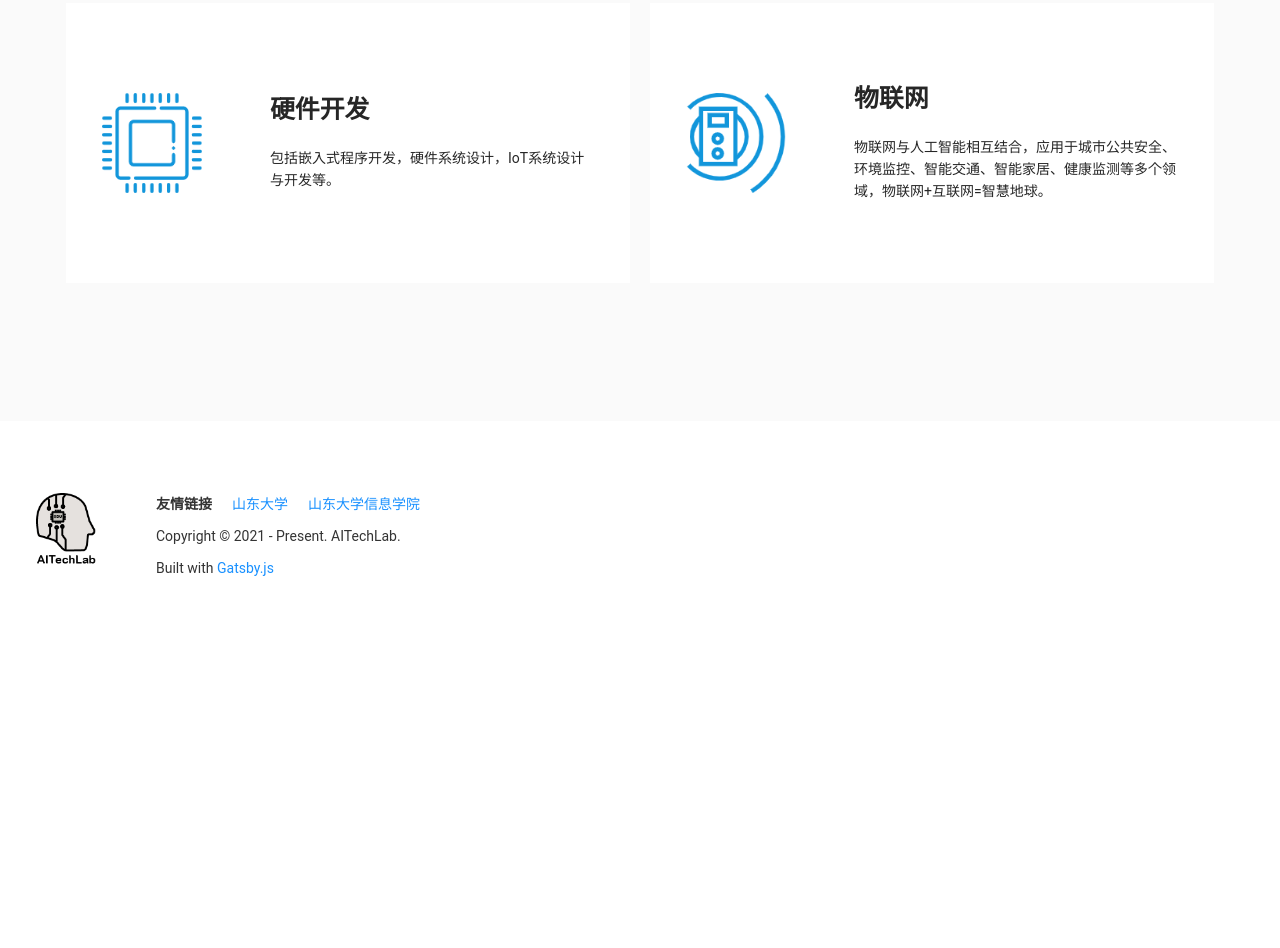
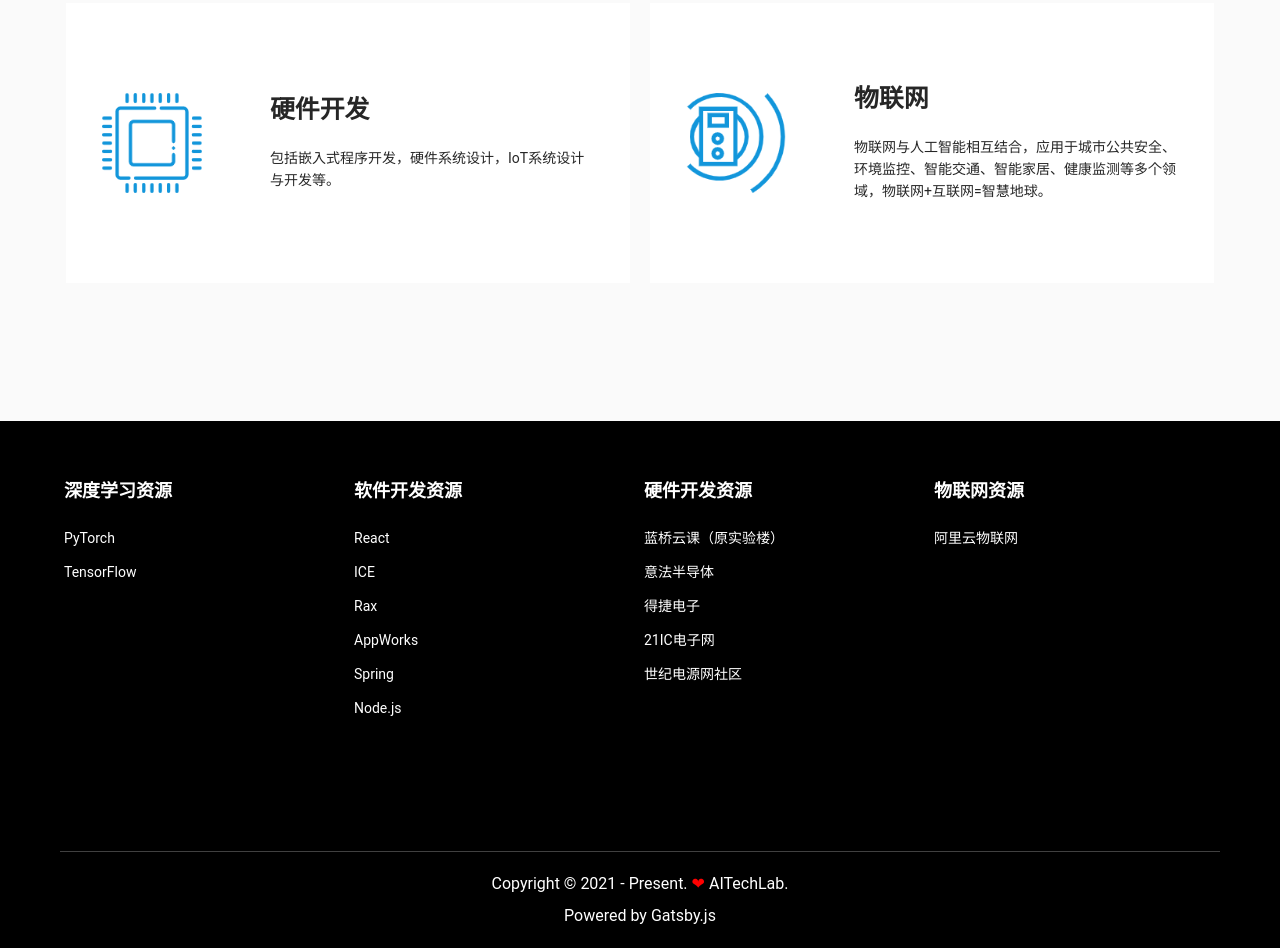
Before and after one commit to luhc228/aitechlab-site, a Gatsby site: page / in a window 1280 px wide. Shown: the part 1319-2267 px from the top of the page. Before the commit the page ends 1952 px from the top, so only its background shows below. Built offline with nearby package versions, Linux system fonts and the light colour scheme; Gatsby itself is replaced by a stand-in of ours.

Commit message:
feat: enhance footer

```diff
--- a/src/components/Footer.tsx
+++ /dev/null
@@ -1,42 +0,0 @@
-import React from "react";
-import { Link } from 'gatsby';
-import { StaticImage } from 'gatsby-plugin-image';
-
-function Footer() {
-  return (
-    <footer
-      style={{
-        margin: `2rem 0`,
-        display: 'flex',
-        padding: `2rem 2rem 3rem 2rem`,
-      }}
-    >
-      <div
-        style={{ backgroundSize: 'contain', maxHeight: '60px', maxWidth: '60px' }}
-      >
-        <StaticImage src="../assets/images/logo2.png" alt="logo" />
-      </div>
-      <div style={{ marginLeft: 60 }}>
-        <div style={{ display: 'flex', marginBottom: 10 }}>
-          <div style={{ fontWeight: 600 }}>友情链接</div>
-          <Link style={{ marginLeft: 20 }} to="https://www.sdu.edu.cn">
-            山东大学
-          </Link>
-          <Link style={{ marginLeft: 20 }} to="https://www.ise.sdu.edu.cn/">
-            山东大学信息学院
-          </Link>
-        </div>
-        <div style={{ marginBottom: 10 }}>
-          Copyright © 2021 - Present. AITechLab.
-        </div>
-        <div>
-          Built with
-          {` `}
-          <a href="https://www.gatsbyjs.com">Gatsby.js</a>
-        </div>
-      </div>
-    </footer>
-  );
-}
-
-export default Footer;
--- /dev/null
+++ b/src/components/Footer/index.module.scss
@@ -0,0 +1,35 @@
+.footer {
+  color: white;
+  background-color: black;
+
+  .container {
+    margin: 0 !important;
+    padding: 60px;
+    display: flex;
+    justify-content: space-between;
+
+    .items {
+      margin-bottom: 60px;
+      .item {
+        margin: 12px 0;
+        display: block;
+        color: #fff;
+      }
+    }
+  }
+
+  .bottom {
+    border-top: 1px solid rgba($color: #ffffff, $alpha: 0.25);
+    font-size: 16px;
+    line-height: 32px;
+    padding: 16px 0;
+    margin: 0 auto;
+    text-align: center;
+    width: 100%;
+    max-width: calc(100% - 120px);
+
+    span {
+      color: red;
+    }
+  }
+}
--- /dev/null
+++ b/src/components/Footer/index.tsx
@@ -0,0 +1,49 @@
+import React from 'react';
+import { useStaticQuery, graphql } from 'gatsby';
+import { Row, Col } from 'antd';
+import * as styles from './index.module.scss';
+
+function Footer() {
+  const data = useStaticQuery(graphql`
+    query AllResourceQuery {
+      allResourceJson {
+        edges {
+          node {
+            id
+            links {
+              link
+              title
+            }
+            mainTitle
+          }
+        }
+      }
+    }
+  `);
+  const {
+    allResourceJson: { edges = [] },
+  } = data;
+  return (
+    <div className={styles.footer}>
+      <Row className={styles.container} gutter={8}>
+        {edges.map(({ node: { id, mainTitle, links = [] } }) => (
+          <Col id={id} className={styles.items} xs={24} sm={12} md={6}>
+            <h4>{mainTitle}</h4>
+            {links.map(({ title, link }) => (
+              <a className={styles.item} href={link} key={link} target="_blank">
+                {title}
+              </a>
+            ))}
+          </Col>
+        ))}
+      </Row>
+      <div className={styles.bottom}>
+        Copyright © 2021 - Present. <span>❤</span> AITechLab.
+        <br />
+        Powered by Gatsby.js
+      </div>
+    </div>
+  );
+}
+
+export default Footer;
--- a/src/components/ResearchField/index.tsx
+++ b/src/components/ResearchField/index.tsx
@@ -1,5 +1,5 @@
 import React from 'react';
-import { List, Card, Row, Col } from 'antd';
+import { List, Row, Col } from 'antd';
 import { GatsbyImage, getImage } from 'gatsby-plugin-image';
 import { useStaticQuery, graphql } from 'gatsby';
 import * as styles from './index.module.scss';
--- /dev/null
+++ b/src/data/resource.json
@@ -0,0 +1,82 @@
+[
+  {
+    "mainTitle": "深度学习资源",
+    "id": "deepLearning",
+    "links": [
+      {
+        "title": "PyTorch",
+        "link": "https://pytorch.org"
+      },
+      {
+        "title": "TensorFlow",
+        "link": "https://www.tensorflow.org/"
+      }
+    ]
+  },
+  {
+    "mainTitle": "软件开发资源",
+    "id": "software",
+    "links": [
+      {
+        "title": "React",
+        "link": "https://reactjs.org/"
+      },
+      {
+        "title": "ICE",
+        "link": "https://ice.work/"
+      },
+      {
+        "title": "Rax",
+        "link": "https://rax.js.org/"
+      },
+      {
+        "title": "AppWorks",
+        "link": "https://appworks.site/"
+      },
+      {
+        "title": "Spring",
+        "link": "https://spring.io/"
+      },
+      {
+        "title": "Node.js",
+        "link": "https://nodejs.org/"
+      }
+    ]
+  },
+  {
+    "mainTitle": "硬件开发资源",
+    "id": "hardware",
+    "links": [
+      {
+        "title": "蓝桥云课（原实验楼）",
+        "link": "https://www.lanqiao.cn/courses/"
+      },
+      {
+        "title": "意法半导体",
+        "link": "https://www.stmcu.com.cn/"
+      },
+      {
+        "title": "得捷电子",
+        "link": "https://www.digikey.cn/?utm_source=baidu&utm_medium=cpc&utm_campaign=Brandzone&utm_content=Brand%20Zone%20PC&utm_term=Headline"
+      },
+      {
+        "title": "21IC电子网",
+        "link": "https://www.21ic.com/"
+      },
+      {
+        "title": "世纪电源网社区",
+        "link": "https://bbs.21dianyuan.com/"
+      }
+    ]
+  },
+  {
+    "mainTitle": "物联网资源",
+    "id": "IOT",
+    "links": [
+      {
+        "title": "阿里云物联网",
+        "link": "https://iot.aliyun.com/"
+      }
+    ]
+  }
+]
```
